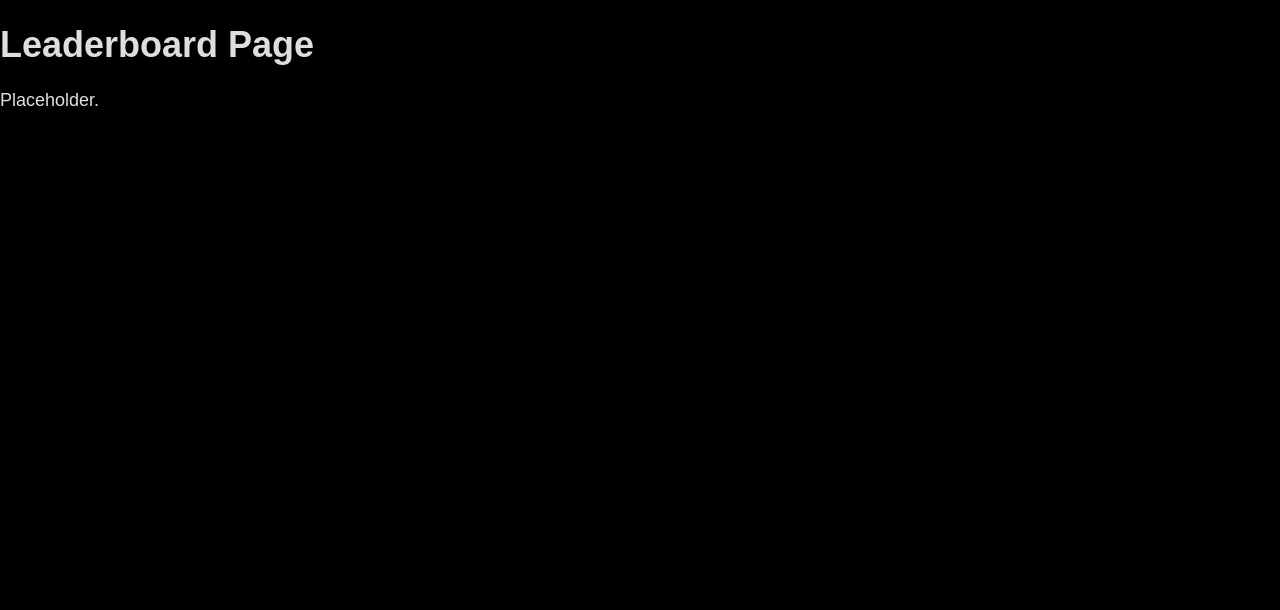
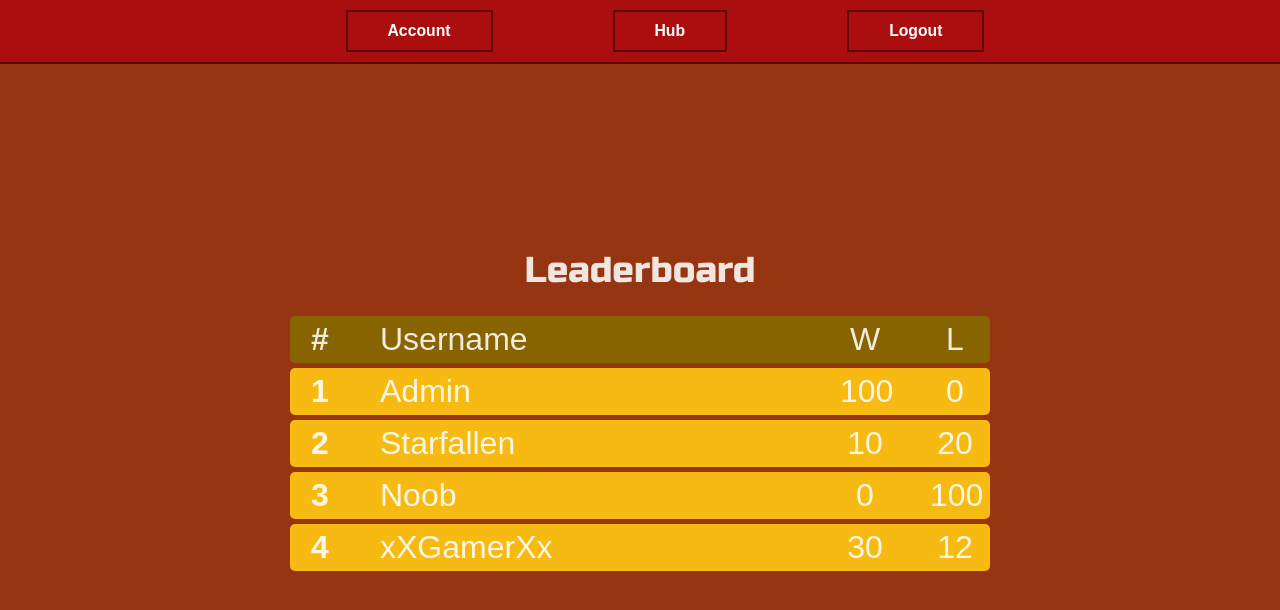
Before and after one commit to IsaacG14/civ-game-project, a React (Vite) app in the folder frontend/: page /leaderboard in a window 1280 px wide. Shown: the top 610 px of the page. Built offline with nearby package versions, Linux system fonts and the light colour scheme; a web font is replaced by a local one.

Commit message:
Leaderboard Page

```diff
--- a/frontend/public/style.css
+++ b/frontend/public/style.css
@@ -69,3 +69,36 @@ button {
     overflow-y: auto;
     text-align: center;
 }
+/*All Leaderboard Styles*/
+.leaderboardColumn {
+    display: flex;
+    flex-direction: column;
+    width: 700px;
+    background-color: var(--primary);
+    border-radius: 8px;
+}
+.leaderboardRow {
+    display: flex;
+    flex-direction: row;
+    justify-content: space-between;
+    padding: 5px 10px;
+    gap: 40px;
+    margin-bottom: 5px;
+    background-color: var(--secondary);
+    border-radius: 5px;
+}
+.place {
+    width: 40px;
+    font-weight: bold;
+    font-size: 32px;
+}
+.username {
+    flex: 1;
+    text-align: left;
+    font-size: 32px;
+}
+.wins, .losses {
+    width: 50px;
+    text-align: center;
+    font-size: 32px;
+}
--- a/frontend/src/components/Navbar.jsx
+++ b/frontend/src/components/Navbar.jsx
@@ -1,6 +1,6 @@
 import React from "react";
 
-export default function Navbar({onAccountClick, onLeaderboardClick, onLogoutClick}) {
+export default function Navbar({onAccountClick, onSpecialClick, specialClick, onLogoutClick}) {
     return (
         <header style = {{
             position: "fixed",
@@ -41,9 +41,9 @@ export default function Navbar({onAccountClick, onLeaderboardClick, onLogoutClic
             fontWeight: "bold",
             cursor: "pointer",
         }}
-        onClick = {onLeaderboardClick}
+        onClick = {onSpecialClick}
         >
-            Leaderboard
+            {specialClick}
         </button>
         <button style = {{
             background: "none",
--- a/frontend/src/pages/Hub.jsx
+++ b/frontend/src/pages/Hub.jsx
@@ -85,7 +85,8 @@ export default function Hub() {
     <div className ="fullScreen" style = {{ backgroundColor: "#000000ff", flexDirection: "column"}}>
       <Navbar
         onAccountClick = {accountInfo}
-        onLeaderboardClick = {leaderboard}
+        onSpecialClick = {leaderboard}
+        specialClick ="Leaderboard"
         onLogoutClick = {logout}
       />
       <div className = "hubContent">
--- a/frontend/src/pages/Leaderboard.jsx
+++ b/frontend/src/pages/Leaderboard.jsx
@@ -1,10 +1,50 @@
-import React from "react";
+import React, { useState } from "react";
+import { useNavigate } from "react-router-dom";
+
+import Navbar from "../components/Navbar"
+import TextInput from "../components/TextInput";
+
+/*Remove after backend implemented*/
+const dummyData = [["Admin", 100, 0], ["Starfallen", 10, 20], ["Noob", 0, 100], ["xXGamerXx", 30, 12]];
 
 export default function Leaderboard() {
+  const navigate = useNavigate();
+
+    function logout() {
+      localStorage.removeItem("token");
+      navigate("/login");
+    }
+    function accountInfo() {
+      navigate("/account");
+    }
+    function hub() {
+      navigate("/hub");
+    }
   return (
-    <div>
-      <h1>Leaderboard Page</h1>
-      <p>Placeholder.</p>
+    <div className = "fullScreen">
+      <Navbar
+              onAccountClick = {accountInfo}
+              onSpecialClick = {hub}
+              specialClick = "Hub"
+              onLogoutClick = {logout}
+            />
+      <div className = "leaderboardColumn">
+        <h1 className = "russo">Leaderboard</h1>
+        <div className ="leaderboardRow" style = {{backgroundColor: "#886400ff"}}>
+          <span className = "place">#</span>
+          <span className = "username">Username</span>
+          <span className = "wins">W</span>
+          <span className = "losses">L</span>
+        </div>
+        {dummyData.map((entry, index) => (
+          <div key={index} className = "leaderboardRow">
+            <span className = "place">{index + 1}</span>
+            <span className = "username">{entry[0]}</span>
+            <span className = "wins">{entry[1]}</span>
+            <span className = "losses">{entry[2]}</span>
+          </div>
+        ))}
+      </div>
     </div>
   );
 }
```
